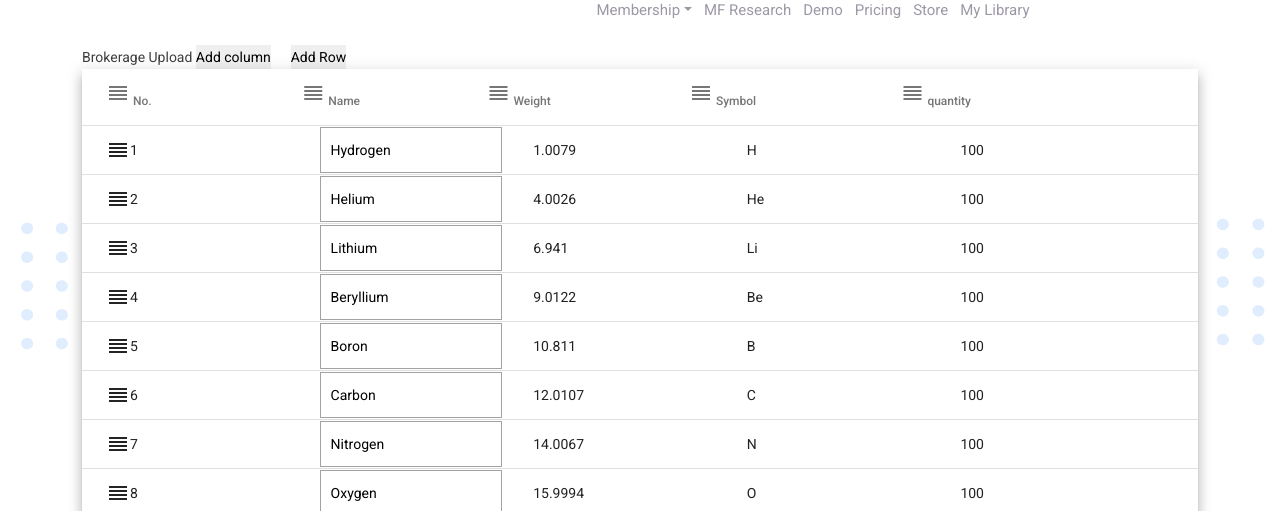
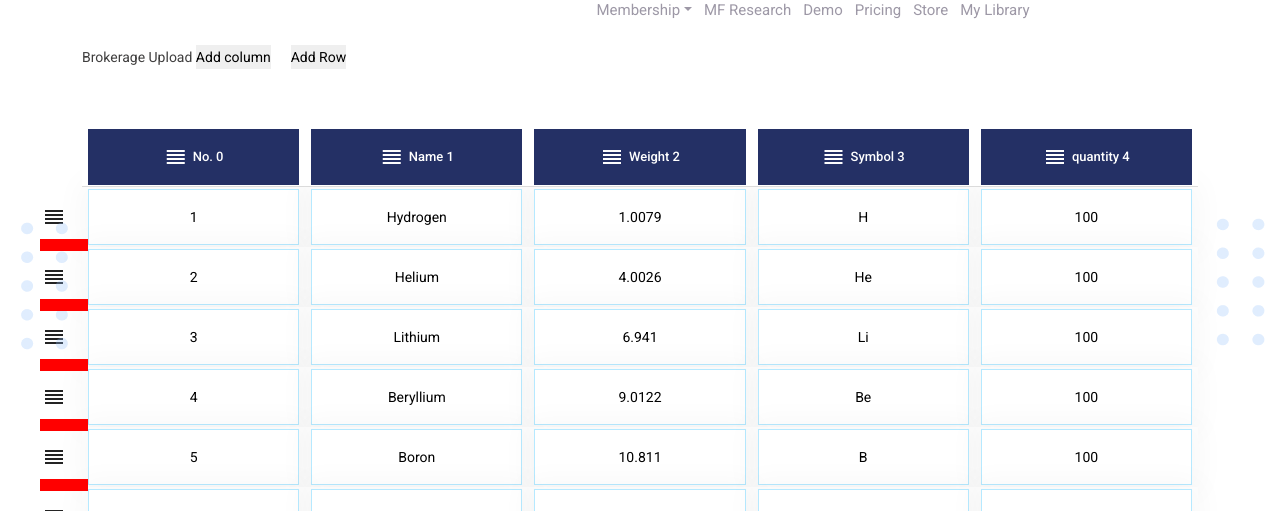
Before and after one commit to JoydipMM/mso-whitelist-template, an Angular app: page /brokerage-upload in a window 1280 px wide. Shown: the part 289-800 px from the top of the page. Built offline with nearby package versions, Linux system fonts and the light colour scheme; what ng-multiselect-dropdown would draw is missing.

Commit message:
dynamic column add done

```diff
--- a/src/app/whitelist/pages/brokerage-upload/brokerage-upload.component.css
+++ b/src/app/whitelist/pages/brokerage-upload/brokerage-upload.component.css
@@ -34,19 +34,167 @@
     border: dotted #ccc 2px;
   }
 
-  mat-cell{
+  /* mat-cell{
     background-color: #fff;
-  }
+  } */
+
+.mat-cell-wrap{
+  display: flex;
+  align-items: center;
+  position: relative;
+  gap: 5px;
+  height: 100%;
+  background:rgba(36, 48, 101, 1);
+  color: #fff;
+  justify-content: center;
+  font-size: 13px;
+  padding: 10px;
+}
+
+::ng-deep .mat-table{
+  box-shadow: none;
+}
+::ng-deep .mat-row{
+  border: none;
+  padding: 2px 0px;
+  position: relative;
+}
+::ng-deep .mat-cell{
+  overflow: visible;
+  padding: 0px 6px !important;
+  width: 200px;
+  position: relative;
+}
+::ng-deep .mat-cell .colum-insert-btn{
+  right: -6px !important;
+  top: -3px !important;
+  height: 60px !important;
+}
+::ng-deep .mat-header-cell{
+  width: 200px;
+}
+.mat-header-cell {
+  height: 56px;
+  font-size: 12px;
+  font-weight: 500;
+  padding: 0px 6px !important;
+  margin: 0px;
+  border-bottom: transparent solid 1px !important;
+}
+::ng-deep .mat-cell .material-icons{
+  position: absolute;
+  left: -40px;
+}
+
+.reorder-table-wrap{
+  width: 100%;
+  position: relative;
+  margin-top: 60px;
+}
+
 
   .colum-table{
-    position: absolute;
+    position: sticky;
     top: 0px;
     left: 0px;
     z-index: 1;
   }
+  .colum-insert-btn{
+    width: 12px;
+    height: 56px;
+    /* background-color: red; */
+    position: absolute;
+    right: -12px;
+    top: -15px;
+    cursor: pointer;
+  }
+  .colum-insert-btn:after{
+    content:'';
+    position: absolute;
+    top: 0px;
+    left: 2px;
+    width: 8px;
+    height: 100%;
+    background-color: transparent;
+    transition: all ease-in-out 0.4s;
+    z-index: 1;
+  }
+  .colum-insert-btn:hover:after{
+    background-color: aqua;
+  }
+  .colum-table .mat-header-row th:last-child .colum-insert-btn{
+    display: none;
+  }
+  .colum-insrtype-box{
+    width: auto;
+    position: absolute;
+    top: -30px;
+    left: 50%;
+    transform: translateX(-50%);
+    z-index: -1;
+    opacity: 0;
+    transition: all ease-in-out 0.4s;
+  }
+  .colum-insrtype-innr{
+    background-color: #fff;
+    box-shadow: 0px 0px 18px 0px rgba(0, 0, 0, 0.15);
+    border-radius: 20px;
+    padding: 4px;
+    display: inline-flex;
+    align-items: center;
+    gap: 6px;
+  }
+  .colum-insrtype-btn{
+    width: 30px;
+    height: 25px;
+    display: inline-flex;
+    align-items: center;
+    justify-content: center;
+    padding: 0px;
+    border: none;
+    background-color: #fff;
+    position: relative;
+    box-shadow: 0px 4px 18px 0px rgba(0, 0, 0, 0.15);
+    transition: all ease-in-out 0.4s;
+  }
+  .colum-insrtype-btn:hover,
+  .colum-insrtype-btn.active{
+    background-color:rgba(36, 48, 101, 1);
+  }
+  .colum-insrtype-btn:hover img,
+  .colum-insrtype-btn.active img{
+    filter: invert(1) brightness(100);
+    transition: all ease-in-out 0.4s;
+  }
+  .colum-insert-btn:hover .colum-insrtype-box{
+    z-index: 2;
+    opacity: 1;
+  }
+  .colum-insrtype-btn.number-btn{
+    border-radius: 20px 0px 0px 20px;
+  }
+  .colum-insrtype-btn.string-btn{
+    border-radius: 0px 20px 20px 0px;
+  }
+  .row-insert-btn{
+    width: 48px;
+    height: 12px;
+    background-color: red;
+    position: absolute;
+    left: -42px;
+    bottom: -6px;
+    z-index: 1;
+  }
   .textfld{
+    width: 100%;
+    height: 56px;
     padding: 10px;
-    border: #a2a2a2 solid 1px;
+    border: 1px solid rgba(182, 233, 255, 1);
+    box-shadow: 0px 0px 30px 8px rgba(0, 0, 0, 0.03);
+    text-align: center;
+  }
+  .textfld:focus{
+    outline: none;
   }
   ::ng-deep .colum-table tbody{
     display: none;
@@ -55,3 +203,13 @@
   ::ng-deep .eee{
     pointer-events: none;
   }
+
+  .row-table{
+    margin-top: -56px;
+  }
+
+  ::ng-deep footer{
+    background-color: #fff;
+    position: relative;
+    z-index: 1;
+  }
--- a/src/app/whitelist/pages/brokerage-upload/brokerage-upload.component.html
+++ b/src/app/whitelist/pages/brokerage-upload/brokerage-upload.component.html
@@ -22,50 +22,9 @@
     Remove Row
   </button> -->
 
-<div style="width:100%; position: relative;">
-    <mat-table #table [dataSource]="dataSource" class="mat-elevation-z8" cdkDropList (cdkDropListDropped)="drop($event)"
-  cdkDropListData="dataSource">
+<div class="reorder-table-wrap" #reorderTable>
 
-
-  <!-- Position Column -->
-  <ng-container matColumnDef="position">
-    <mat-header-cell *matHeaderCellDef><mat-icon class="example-drag-cursor" cdkDragHandle>reorder</mat-icon> No. </mat-header-cell>
-    <mat-cell *matCellDef="let element">
-      <mat-icon class="example-drag-cursor" (mouseenter)="enter()" (mouseleave)="leave()">reorder</mat-icon>
-      <span>{{element.position}}</span>
-    </mat-cell>
-  </ng-container>
-
-  <!-- Name Column -->
-  <ng-container matColumnDef="name">
-    <mat-header-cell *matHeaderCellDef><mat-icon class="example-drag-cursor">reorder</mat-icon> Name </mat-header-cell>
-    <mat-cell *matCellDef="let element"><input type="text" class="textfld" value="{{element.name}}" /> </mat-cell>
-  </ng-container>
-
-  <!-- Weight Column -->
-  <ng-container matColumnDef="weight">
-    <mat-header-cell *matHeaderCellDef><mat-icon class="example-drag-cursor">reorder</mat-icon> Weight </mat-header-cell>
-    <mat-cell *matCellDef="let element"> {{element.weight}} </mat-cell>
-  </ng-container>
-
-  <!-- Symbol Column -->
-  <ng-container matColumnDef="symbol">
-    <mat-header-cell *matHeaderCellDef><mat-icon class="example-drag-cursor">reorder</mat-icon> Symbol </mat-header-cell>
-    <mat-cell *matCellDef="let element"> {{element.symbol}} </mat-cell>
-  </ng-container>
-
-  <!-- Quantity Column -->
-  <ng-container matColumnDef="quantity">
-    <mat-header-cell *matHeaderCellDef><mat-icon class="example-drag-cursor">reorder</mat-icon> Quantity of Element </mat-header-cell>
-    <mat-cell *matCellDef="let element">{{element.quantity}}</mat-cell>
-  </ng-container>
-
-
-    <mat-header-row *matHeaderRowDef="displayedColumns"></mat-header-row>
-    <mat-row *matRowDef="let row; columns: displayedColumns;" cdkDrag [cdkDragData]="row"></mat-row><!-- cdkDrag [cdkDragData]="row"-->
-</mat-table>
-
-
+  <!-- column drag table start -->
   <table class="colum-table" style="width:100%" mat-table
   [dataSource]="dataSource"
   cdkDropList
@@ -73,33 +32,164 @@
   (cdkDropListDropped)="drop2($event)">
 
     <ng-container matColumnDef="position">
-    <th mat-header-cell cdkDrag *matHeaderCellDef><mat-icon class="example-drag-cursor">reorder</mat-icon> No. </th>
+    <th mat-header-cell cdkDrag *matHeaderCellDef>
+      <div class="mat-cell-wrap">
+        <mat-icon class="example-drag-cursor">reorder</mat-icon> No. {{getColumnIndex('position')}}
+        <!-- <div class="colum-insert-btn" [ngStyle]="{'height': reorderTable.offsetHeight+'px'  }">
+          <div class="colum-insrtype-box" (click)="addColumnDynamic(getColumnIndex('position'))">
+            <div class="colum-insrtype-innr">
+              <button class="colum-insrtype-btn number-btn">
+                <img src="assets/images/whitelist-123-icon.svg" />
+              </button>
+              <button class="colum-insrtype-btn string-btn">
+                <img src="assets/images/whitelist-string-icon.svg" />
+              </button>
+            </div>
+          </div>
+        </div> -->
+      </div>
+    </th>
     <td mat-cell *matCellDef="let element"> {{element.position}} </td>
     </ng-container>
 
     <ng-container matColumnDef="name">
-    <th mat-header-cell cdkDrag *matHeaderCellDef><mat-icon class="example-drag-cursor">reorder</mat-icon> Name </th>
+    <th mat-header-cell cdkDrag *matHeaderCellDef>
+    <div class="mat-cell-wrap">
+      <mat-icon class="example-drag-cursor">reorder</mat-icon> Name {{getColumnIndex('name')}}
+      <div class="colum-insert-btn" [ngStyle]="{'height': reorderTable.offsetHeight+'px'  }">
+        <div class="colum-insrtype-box" (click)="addColumnDynamic(getColumnIndex('name'))">
+          <div class="colum-insrtype-innr">
+            <button class="colum-insrtype-btn number-btn">
+              <img src="assets/images/whitelist-123-icon.svg" />
+            </button>
+            <button class="colum-insrtype-btn string-btn">
+              <img src="assets/images/whitelist-string-icon.svg" />
+            </button>
+          </div>
+        </div>
+      </div>
+    </div>
+    </th>
     <td mat-cell *matCellDef="let element"> {{element.name}} </td>
     </ng-container>
 
     <ng-container matColumnDef="weight">
-    <th mat-header-cell cdkDrag *matHeaderCellDef><mat-icon class="example-drag-cursor">reorder</mat-icon> Weight </th>
+    <th mat-header-cell cdkDrag *matHeaderCellDef>
+    <div class="mat-cell-wrap">
+      <mat-icon class="example-drag-cursor">reorder</mat-icon> Weight {{getColumnIndex('weight')}}
+      <div class="colum-insert-btn" [ngStyle]="{'height': reorderTable.offsetHeight+'px'  }">
+        <div class="colum-insrtype-box" (click)="addColumnDynamic(getColumnIndex('weight'))">
+          <div class="colum-insrtype-innr">
+            <button class="colum-insrtype-btn number-btn">
+              <img src="assets/images/whitelist-123-icon.svg" />
+            </button>
+            <button class="colum-insrtype-btn string-btn">
+              <img src="assets/images/whitelist-string-icon.svg" />
+            </button>
+          </div>
+        </div>
+      </div>
+    </div>
+    </th>
     <td mat-cell *matCellDef="let element"> {{element.weight}} </td>
     </ng-container>
 
     <ng-container matColumnDef="symbol">
-    <th mat-header-cell cdkDrag *matHeaderCellDef><mat-icon class="example-drag-cursor">reorder</mat-icon> Symbol </th>
+    <th mat-header-cell cdkDrag *matHeaderCellDef>
+    <div class="mat-cell-wrap">
+      <mat-icon class="example-drag-cursor">reorder</mat-icon> Symbol {{getColumnIndex('symbol')}}
+      <div class="colum-insert-btn" [ngStyle]="{'height': reorderTable.offsetHeight+'px'  }">
+        <div class="colum-insrtype-box" (click)="addColumnDynamic(getColumnIndex('symbol'))">
+          <div class="colum-insrtype-innr">
+            <button class="colum-insrtype-btn number-btn">
+              <img src="assets/images/whitelist-123-icon.svg" />
+            </button>
+            <button class="colum-insrtype-btn string-btn">
+              <img src="assets/images/whitelist-string-icon.svg" />
+            </button>
+          </div>
+        </div>
+      </div>
+    </div>
+    </th>
     <td mat-cell *matCellDef="let element"> {{element.symbol}} </td>
     </ng-container>
 
     <ng-container matColumnDef="quantity">
-    <th mat-header-cell cdkDrag *matHeaderCellDef><mat-icon class="example-drag-cursor">reorder</mat-icon> quantity </th>
+    <th mat-header-cell cdkDrag *matHeaderCellDef>
+    <div class="mat-cell-wrap">
+      <mat-icon class="example-drag-cursor">reorder</mat-icon> quantity {{getColumnIndex('quantity')}}
+      <div class="colum-insert-btn" [ngStyle]="{'height': reorderTable.offsetHeight+'px'  }">
+        <div class="colum-insrtype-box" (click)="addColumnDynamic(getColumnIndex('quantity'))">
+          <div class="colum-insrtype-innr">
+            <button class="colum-insrtype-btn number-btn">
+              <img src="assets/images/whitelist-123-icon.svg" />
+            </button>
+            <button class="colum-insrtype-btn string-btn">
+              <img src="assets/images/whitelist-string-icon.svg" />
+            </button>
+          </div>
+        </div>
+      </div>
+    </div>
+    </th>
     <td mat-cell *matCellDef="let element"> {{element.quantity}} </td>
     </ng-container>
 
     <tr mat-header-row *matHeaderRowDef="displayedColumns"></tr>
-  <tr mat-row *matRowDef="let row; columns: displayedColumns;"></tr>
+    <tr mat-row *matRowDef="let row;let i = index; columns: displayedColumns;"></tr>
   </table>
+  <!-- column drag table ended -->
+
+
+  <!-- row drag table start -->
+  <mat-table #table [dataSource]="dataSource" class="mat-elevation-z8 row-table" cdkDropList (cdkDropListDropped)="drop($event)" cdkDropListData="dataSource">
+
+    <!-- Position Column -->
+    <ng-container matColumnDef="position">
+      <mat-header-cell *matHeaderCellDef><mat-icon class="example-drag-cursor" cdkDragHandle>reorder</mat-icon> No. </mat-header-cell>
+      <mat-cell *matCellDef="let element">
+        <mat-icon class="example-drag-cursor" (mouseenter)="enter()" (mouseleave)="leave()">reorder</mat-icon>
+        <input type="text" class="textfld" value="{{element.position}}" />
+        <div class="row-insert-btn"></div>
+      </mat-cell>
+    </ng-container>
+
+    <!-- Name Column -->
+    <ng-container matColumnDef="name">
+      <mat-header-cell *matHeaderCellDef><mat-icon class="example-drag-cursor">reorder</mat-icon> Name </mat-header-cell>
+      <mat-cell *matCellDef="let element">
+        <input type="text" class="textfld" value="{{element.name}}" />
+      </mat-cell>
+    </ng-container>
+
+    <!-- Weight Column -->
+    <ng-container matColumnDef="weight">
+      <mat-header-cell *matHeaderCellDef><mat-icon class="example-drag-cursor">reorder</mat-icon> Weight </mat-header-cell>
+      <mat-cell *matCellDef="let element">
+        <input type="text" class="textfld" value="{{element.weight}}" />
+      </mat-cell>
+    </ng-container>
+
+    <!-- Symbol Column -->
+    <ng-container matColumnDef="symbol">
+      <mat-header-cell *matHeaderCellDef><mat-icon class="example-drag-cursor">reorder</mat-icon> Symbol </mat-header-cell>
+      <mat-cell *matCellDef="let element"><input type="text" class="textfld" value="{{element.symbol}}" /></mat-cell>
+    </ng-container>
+
+    <!-- Quantity Column -->
+    <ng-container matColumnDef="quantity">
+      <mat-header-cell *matHeaderCellDef><mat-icon class="example-drag-cursor">reorder</mat-icon> Quantity of Element </mat-header-cell>
+      <mat-cell *matCellDef="let element"><input type="text" class="textfld" value="{{element.quantity}}" /></mat-cell>
+    </ng-container>
+
+
+      <mat-header-row *matHeaderRowDef="displayedColumns"></mat-header-row>
+      <mat-row *matRowDef="let row; columns: displayedColumns;" cdkDrag [cdkDragData]="row"></mat-row><!-- cdkDrag [cdkDragData]="row"-->
+    </mat-table>
+    <!-- row drag table ended -->
+
+
 </div>
 
 
--- a/src/app/whitelist/pages/brokerage-upload/brokerage-upload.component.ts
+++ b/src/app/whitelist/pages/brokerage-upload/brokerage-upload.component.ts
@@ -84,6 +84,24 @@ export class BrokerageUploadComponent implements OnInit {
     }
   }
 
+  getColumnIndex(name: string): number {
+    return this.displayedColumns.indexOf(name);
+  }
+
+  addColumnDynamic(index:any){
+    // const randomColumn = Math.floor(Math.random() * this.displayedColumns.length);
+    // this.displayedColumns.push(this.displayedColumns[randomColumn]);
+    //const randomColumn = 1;
+    //const index = 2;
+    //this.displayedColumns.push(this.displayedColumns[randomColumn]);
+    console.log(this.displayedColumns);
+    let ar = this.displayedColumns;
+
+    console.log("Before:\n" + ar);
+    ar.splice(index, 0, this.displayedColumns[index]);
+    console.log("After:\n" + ar);
+  }
+
 
 
   addData() {
```
Also changed, not shown: src/assets/images/whitelist-123-icon.svg (added), src/assets/images/whitelist-string-icon.svg (added). Lines whose indentation alone changed are shown as unchanged.
